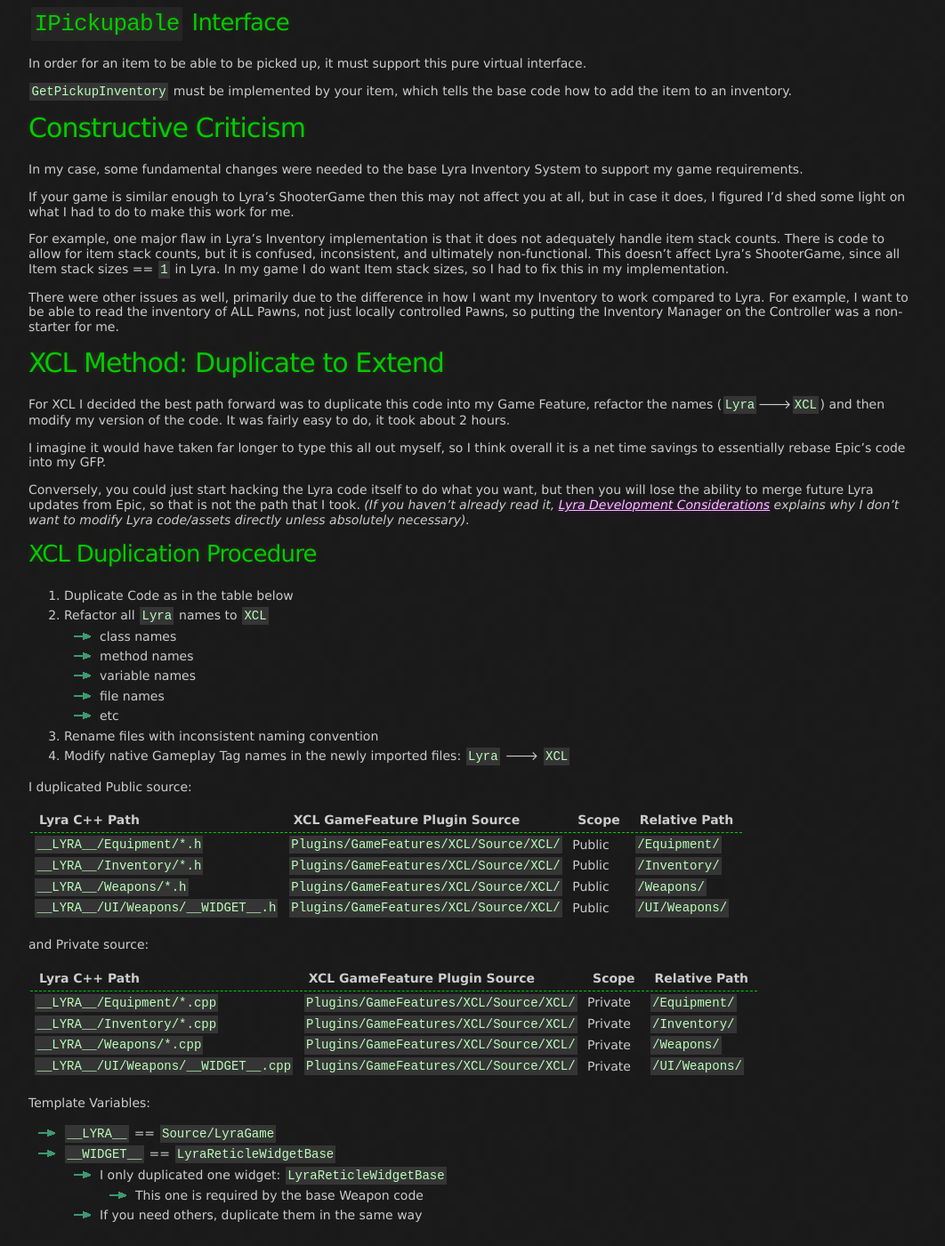
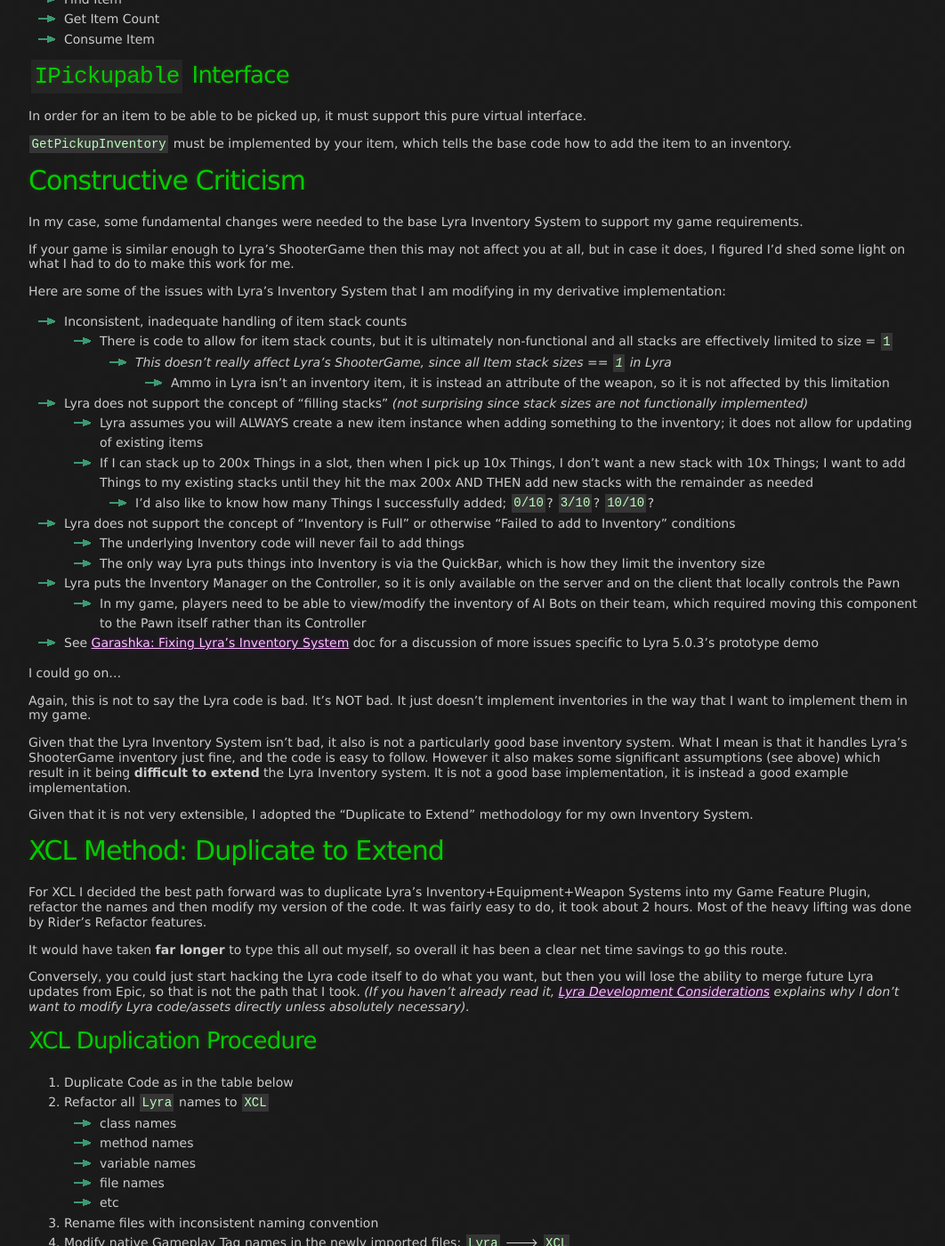
Before and after one commit to x157/x157.github.io, a Jekyll site: the page built from UE5/LyraStarterGame/Inventory/index.md, in a window 1280 px wide and 1400 px high, scrolled down 2231 px. Shown: the whole window at 89% size, without its empty margins (108-1170 px from the left). Built offline with Jekyll 4.4.1, drawn with Linux system fonts in a browser that asks for light colours; some of the changed text lies outside the part shown.

Commit message:
More work on Inventory docs

```diff
--- a/UE5/LyraStarterGame/Inventory/index.md
+++ b/UE5/LyraStarterGame/Inventory/index.md
@@ -17,9 +17,11 @@
 There is a lot of code here (including the Equipment and Weapons systems),
 and for the most part it seems to work reasonably well for Lyra's
 use case.  It is a good starting point that should give you a decent idea what Epic is thinking
-with respect to inventory implementation.  There is also some
-[room for improvement](#ConstructiveCriticism),
+with respect to inventory implementation.  There is also some room for improvement,
 which I address below.
+
+- [Constructive Criticism](#ConstructiveCriticism) - reasons you may not be able to use this system as-is
+- [Duplicate to Extend](#DuplicateToExtend) - how to duplicate this code to implement it yourself *(takes ~ 2 hours, saves many more)*
 
 Note that this code supports multiplayer games.  If you aren't super familiar with UE network replication,
 definitely read through these classes.  They demonstrate a method to serialize array diffs over the
@@ -166,26 +168,55 @@
 If your game is similar enough to Lyra's ShooterGame then this may not affect you at all, but
 in case it does, I figured I'd shed some light on what I had to do to make this work for me.
 
-For example, one major flaw in Lyra's Inventory implementation is that
-it does not adequately handle item stack counts.  There is code to allow for item stack
-counts, but it is confused, inconsistent, and ultimately non-functional.  This doesn't affect
-Lyra's ShooterGame, since all Item stack sizes == `1` in Lyra.
-In my game I do want Item stack sizes, so I had to fix this in my implementation.
+Here are some of the issues with Lyra's Inventory System that I am modifying in my derivative implementation:
 
-There were other issues as well, primarily due to the difference in how I want my Inventory
-to work compared to Lyra.  For example, I want to be able to read the inventory of ALL Pawns,
-not just locally controlled Pawns, so putting the Inventory Manager on the Controller was
-a non-starter for me.
+- Inconsistent, inadequate handling of item stack counts
+  - There is code to allow for item stack counts, but it is ultimately non-functional and all stacks are effectively limited to size = `1`
+    - *This doesn't really affect Lyra's ShooterGame, since all Item stack sizes == `1` in Lyra*
+      - Ammo in Lyra isn't an inventory item, it is instead an attribute of the weapon, so it is not affected by this limitation
+- Lyra does not support the concept of "filling stacks"
+  *(not surprising since stack sizes are not functionally implemented)*
+  - Lyra assumes you will ALWAYS create a new item instance when adding something to the inventory;
+    it does not allow for updating of existing items
+  - If I can stack up to 200x Things in a slot, then when I pick up 10x Things, I don't want a new stack
+    with 10x Things; I want to add Things to my existing stacks until they hit the max 200x AND THEN add
+    new stacks with the remainder as needed
+    - I'd also like to know how many Things I successfully added; `0/10`? `3/10`? `10/10`?
+- Lyra does not support the concept of "Inventory is Full" or otherwise "Failed to add to Inventory" conditions
+  - The underlying Inventory code will never fail to add things
+  - The only way Lyra puts things into Inventory is via the QuickBar, which is how they limit the inventory size
+- Lyra puts the Inventory Manager on the Controller, so it is only available on the server
+  and on the client that locally controls the Pawn
+  - In my game, players need to be able to view/modify the inventory of AI Bots on their team, which required
+    moving this component to the Pawn itself rather than its Controller
+- See [Garashka: Fixing Lyra's Inventory System](https://garashka.github.io/LyraDocs/lyra/fixing-inventory-system)
+  doc for a discussion of more issues specific to Lyra 5.0.3's prototype demo
+
+I could go on...
+
+Again, this is not to say the Lyra code is bad.  It's NOT bad.  It just doesn't implement inventories in the way
+that I want to implement them in my game.
+
+Given that the Lyra Inventory System isn't bad, it also is not a particularly good base inventory system.
+What I mean is that it handles Lyra's ShooterGame inventory just fine, and the code is easy to follow.
+However it also makes some significant assumptions (see above)
+which result in it being **difficult to extend** the Lyra Inventory system.
+It is not a good base implementation, it is instead a good example implementation.
+
+Given that it is not very extensible, I adopted the "Duplicate to Extend" methodology for my own Inventory System.
 
 
+<a id="DuplicateToExtend"></a>
 # XCL Method: Duplicate to Extend
 
-For XCL I decided the best path forward was to duplicate this code into my Game Feature,
-refactor the names (`Lyra`🡒`XCL`) and then modify my version of the code.
-It was fairly easy to do, it took about 2 hours.
+For XCL I decided the best path forward was to duplicate Lyra's Inventory+Equipment+Weapon Systems
+into my Game Feature Plugin,
+refactor the names and then modify my version of the code.
+It was fairly easy to do, it took about 2 hours.  Most of the heavy lifting was done by Rider's
+Refactor features.
 
-I imagine it would have taken far longer to type this all out myself, so I think overall
-it is a net time savings to essentially rebase Epic's code into my GFP.
+It would have taken **far longer** to type this all out myself, so overall
+it has been a clear net time savings to go this route.
 
 Conversely, you could just start hacking the Lyra code itself to do what you want, but then
 you will lose the ability to merge future Lyra updates from Epic, so that
@@ -205,28 +236,28 @@
 3. Rename files with inconsistent naming convention
 4. Modify native Gameplay Tag names in the newly imported files: `Lyra` 🡒 `XCL`
 
-I duplicated Public source:
+I duplicated Public headers:
 
-| Lyra C++ Path                      | XCL GameFeature Plugin Source          | Scope   | Relative Path  |
-|------------------------------------|----------------------------------------|---------|----------------|
-| `__LYRA__/Equipment/*.h`           | `Plugins/GameFeatures/XCL/Source/XCL/` | Public  | `/Equipment/`  |
-| `__LYRA__/Inventory/*.h`           | `Plugins/GameFeatures/XCL/Source/XCL/` | Public  | `/Inventory/`  |
-| `__LYRA__/Weapons/*.h`             | `Plugins/GameFeatures/XCL/Source/XCL/` | Public  | `/Weapons/`    |
-| `__LYRA__/UI/Weapons/__WIDGET__.h` | `Plugins/GameFeatures/XCL/Source/XCL/` | Public  | `/UI/Weapons/` |
+| Lyra C++ Path                  | XCL GameFeature Plugin Source          | Scope   | Relative Path  |
+|--------------------------------|----------------------------------------|---------|----------------|
+| `_LYRA_/Equipment/*.h`         | `Plugins/GameFeatures/XCL/Source/XCL/` | Public  | `/Equipment/`  |
+| `_LYRA_/Inventory/*.h`         | `Plugins/GameFeatures/XCL/Source/XCL/` | Public  | `/Inventory/`  |
+| `_LYRA_/Weapons/*.h`           | `Plugins/GameFeatures/XCL/Source/XCL/` | Public  | `/Weapons/`    |
+| `_LYRA_/UI/Weapons/_WIDGET_.h` | `Plugins/GameFeatures/XCL/Source/XCL/` | Public  | `/UI/Weapons/` |
 
-and Private source:
+and Private implementation:
 
-| Lyra C++ Path                        | XCL GameFeature Plugin Source                     | Scope   | Relative Path  |
-|--------------------------------------|---------------------------------------------------|---------|----------------|
-| `__LYRA__/Equipment/*.cpp`           | `Plugins/GameFeatures/XCL/Source/XCL/` | Private | `/Equipment/`  |
-| `__LYRA__/Inventory/*.cpp`           | `Plugins/GameFeatures/XCL/Source/XCL/` | Private | `/Inventory/`  |
-| `__LYRA__/Weapons/*.cpp`             | `Plugins/GameFeatures/XCL/Source/XCL/` | Private | `/Weapons/`    |
-| `__LYRA__/UI/Weapons/__WIDGET__.cpp` | `Plugins/GameFeatures/XCL/Source/XCL/` | Private | `/UI/Weapons/` |
+| Lyra C++ Path                    | XCL GameFeature Plugin Source          | Scope   | Relative Path  |
+|----------------------------------|----------------------------------------|---------|----------------|
+| `_LYRA_/Equipment/*.cpp`         | `Plugins/GameFeatures/XCL/Source/XCL/` | Private | `/Equipment/`  |
+| `_LYRA_/Inventory/*.cpp`         | `Plugins/GameFeatures/XCL/Source/XCL/` | Private | `/Inventory/`  |
+| `_LYRA_/Weapons/*.cpp`           | `Plugins/GameFeatures/XCL/Source/XCL/` | Private | `/Weapons/`    |
+| `_LYRA_/UI/Weapons/_WIDGET_.cpp` | `Plugins/GameFeatures/XCL/Source/XCL/` | Private | `/UI/Weapons/` |
 
 Template Variables:
 
-- `__LYRA__` == `Source/LyraGame`
-- `__WIDGET__` == `LyraReticleWidgetBase`
+- `_LYRA_` == `Source/LyraGame`
+- `_WIDGET_` == `LyraReticleWidgetBase`
   - I only duplicated one widget: `LyraReticleWidgetBase`
     - This one is required by the base Weapon code
   - If you need others, duplicate them in the same way
```
